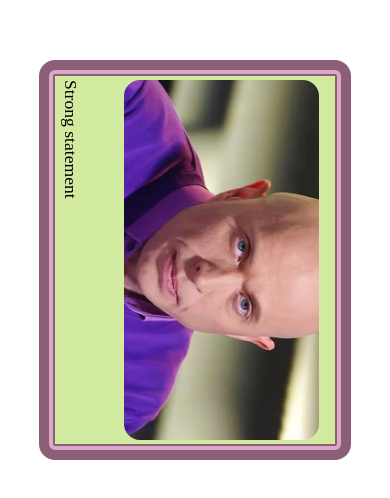
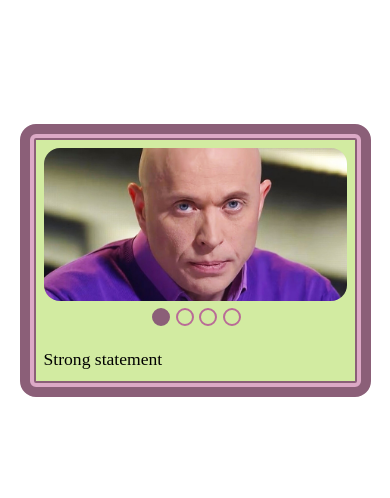
Before and after one commit to UliyaKomarova/cssMemeSlider, a plain HTML site: page cssMemeSlider/index.html in a window 390 px wide. Shown: the part 162-660 px from the top of the page. Drawn offline with Linux system fonts and the light colour scheme.

Commit message:
fix: fixed mobile version (Fr, 13/09/2024, 17:52:00)

```diff
--- a/cssMemeSlider/style.css
+++ b/cssMemeSlider/style.css
@@ -29,9 +29,14 @@ body {
   flex-direction: column-reverse;
   justify-content: flex-end;
   align-items: flex-end;
-  width: 40rem;
-  height: 28rem;
-  padding: 1rem 1% 4rem;
+  height: 65vh;
+  width: 80vw;
+  max-width: 50rem;
+  max-height: 35rem;
+  /* width: 40rem; */
+  /* max-width: 90vw; */
+  /* height: 28rem; */
+  padding: 1rem 1rem 4rem;
   background-color: #d2eba1;
   border: 1rem solid #8b5f78;
   border-radius: 1rem;
@@ -115,20 +120,27 @@ body {
   flex-direction: column;
   opacity: 0;
   width: 0;
-  height: 35rem;
+  height: 17.5rem;
   transition: width 0.9s ease-in-out, opacity 0.9s ease-in-out;
+  pointer-events: none;
 }
 
 .slider-image {
-  height: 20.5rem;
+  height: 17.5rem;
   width: 100%;
   object-fit: cover;
-  margin: 0 0 1.5rem 0;
+  margin: 0;
   border-radius: 1rem;
 }
 
+/* .slider-content,
+.slider-label,
+.slider-image {
+  height: 47vh;
+} */
+
 .slider-text {
-  margin: 0 0 -1.5rem 0;
+  padding: 1.5rem 0 0 0;
   white-space: nowrap;
   font-size: 1.1rem;
 }
@@ -176,7 +188,11 @@ body {
   .slider-fake-nav-item:nth-child(3):hover,
 .slider-nav-item:nth-child(4):checked
   ~ .slider-fake-nav
-  .slider-fake-nav-item:nth-child(4):hover,
+  .slider-fake-nav-item:nth-child(4):hover {
+  border-color: #dc97be;
+  background-color: #dc97be;
+}
+
 .slider-nav-item:nth-child(1):checked:hover
   ~ .slider-fake-nav
   .slider-fake-nav-item:nth-child(1),
@@ -193,25 +209,58 @@ body {
   background-color: #dc97be;
 }
 
+.slider-content:hover .slider-fake-nav-item {
+  background-color: transparent;
+}
+
+@media (max-width: 651px) {
+  .slider-content {
+    height: 16.5rem;
+  }
+}
+
+@media (max-width: 600px) {
+  .slider-content {
+    height: 15rem;
+  }
+}
+
+@media (max-width: 551px) {
+  .slider-content {
+    height: 14.9rem;
+  }
+}
+
 @media (max-width: 500px) {
   .slider {
-    rotate: 90deg;
-    height: 80vmin;
-    min-height: 300px;
-    width: 80vmax;
-    min-width: 400px;
+    /* rotate: 90deg; */
+    height: 70vmin;
+    /* min-height: 300px; */
+    min-height: 16rem;
+    width: 90vw;
+    min-width: 20rem;
+    /* min-width: 400px; */
+    padding: 0.5rem 0.5rem 3rem;
     align-items: center;
   }
 
   .slider-content {
+    /* height: 62vmin; */
+    min-height: 10rem;
+    height: auto;
   }
 
   .slider-label {
+    height: 57vmin;
   }
 
   .slider-image {
     height: 50vmin;
-    margin-bottom: 11vmin;
+    min-height: 9rem;
+  }
+
+  .slider-text {
+    padding: 3rem 0 0 0;
   }
 
   .slider-nav-item:nth-child(1) {
@@ -231,6 +280,6 @@ body {
   }
 
   .slider-fake-nav {
-    margin: -12.9vmin 0 -8.35vmin 0;
+    margin: 0rem 0 -2.5rem 0;
   }
 }
```
Also changed, not shown: cssMemeSlider/index.html (+12 -4 lines).
